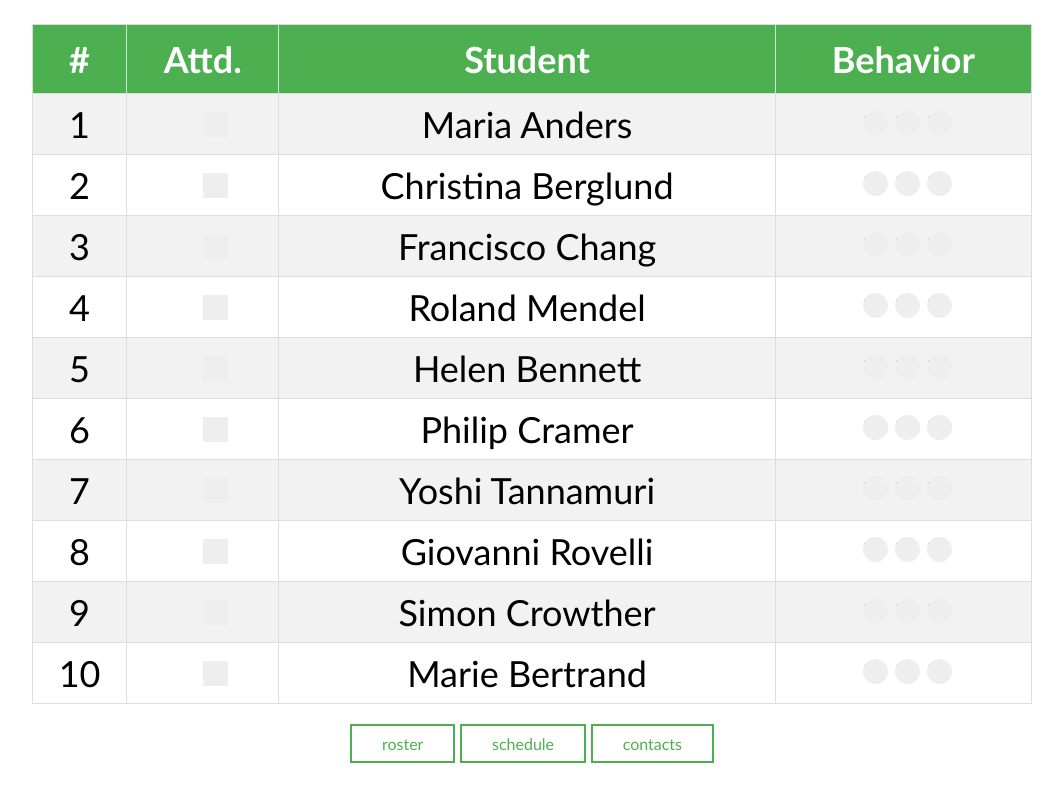
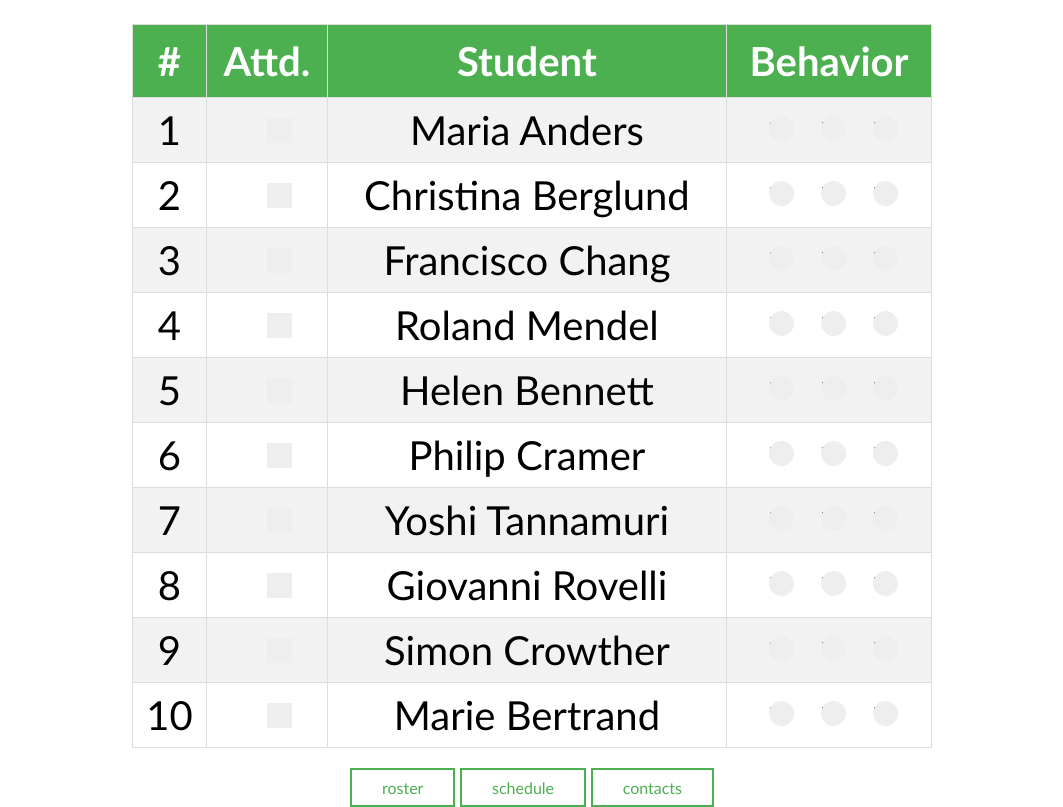
Before and after one commit to lil-kuro/neoterra, a plain HTML site: page subapp/index.html in a window 1280 px wide. Shown: the part 78-885 px from the top of the page, without its empty margins (108-1171 px from the left). Before the commit the page ends 841 px from the top, so only its background shows below. Drawn offline with Linux system fonts and the light colour scheme.

Commit message:
Update subapp.css

```diff
--- a/subapp/subapp.css
+++ b/subapp/subapp.css
@@ -8,9 +8,9 @@ h1{text-align:center;
 }
 footer{text-align:center;}
 table {
-	font-size:36px;
+	font-size:40px;
 	text-align:center;
-	max-width: 1000px;
+	max-width: 800px;
 	margin: 0 auto;
 	}
 #customers {
@@ -128,7 +128,7 @@ h1{font-family: "Trebuchet MS", Arial, Helvetica, sans-serif;
 /* The container */
 .container2 {
   position: relative;
-  margin: 5px;
+  margin: 15px;
   cursor: pointer;
   font-size: 22px;
   -webkit-user-select: none;
```
